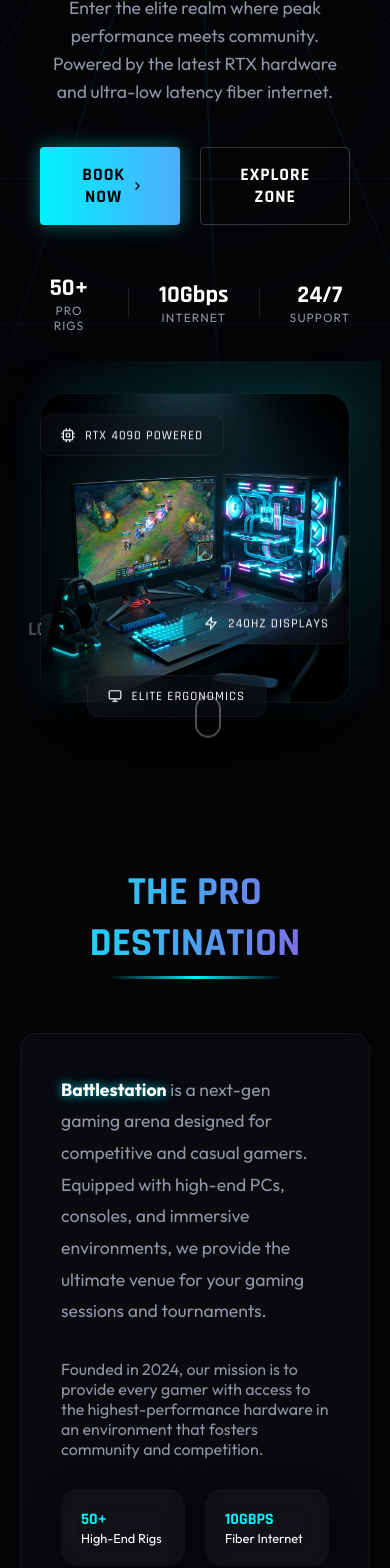
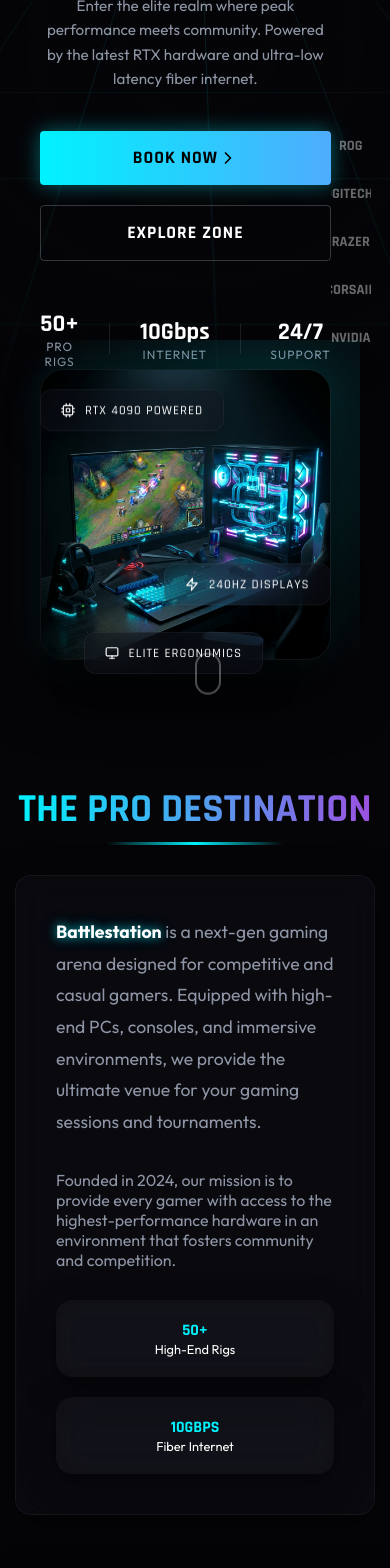
Before and after one commit to Abhinav-THAJ/battle-gaming, a React (Vite) app: page / in a window 390 px wide. Shown: the part 380-1948 px from the top of the page. Built offline with nearby package versions, Linux system fonts and the light colour scheme.

Commit message:
style: enhance mobile responsiveness across all sections

```diff
--- a/src/App.tsx
+++ b/src/App.tsx
@@ -246,6 +246,7 @@
       </nav>
 
 
+
       {/* Hero Section */}
       <section id="home" className="hero-section">
         <div className="hero-grid">
@@ -330,15 +331,16 @@
         </div>
 
         {/* Partner Logos */}
-        <div style={{ position: 'absolute', bottom: '100px', width: '100%', left: 0, padding: '0 40px', overflow: 'hidden' }}>
-          <div style={{ display: 'flex', justifyContent: 'center', alignItems: 'center', gap: '60px', opacity: 0.4, filter: 'grayscale(1) brightness(2)' }}>
-            <span style={{ fontFamily: 'var(--font-display)', fontWeight: 700, fontSize: '1.2rem' }}>ROG</span>
-            <span style={{ fontFamily: 'var(--font-display)', fontWeight: 700, fontSize: '1.2rem' }}>LOGITECH G</span>
-            <span style={{ fontFamily: 'var(--font-display)', fontWeight: 700, fontSize: '1.2rem' }}>RAZER</span>
-            <span style={{ fontFamily: 'var(--font-display)', fontWeight: 700, fontSize: '1.2rem' }}>CORSAIR</span>
-            <span style={{ fontFamily: 'var(--font-display)', fontWeight: 700, fontSize: '1.2rem' }}>NVIDIA</span>
+        <div className="partner-logos-container">
+          <div className="partner-logos-flex">
+            <span className="partner-logo">ROG</span>
+            <span className="partner-logo">LOGITECH G</span>
+            <span className="partner-logo">RAZER</span>
+            <span className="partner-logo">CORSAIR</span>
+            <span className="partner-logo">NVIDIA</span>
           </div>
         </div>
+
 
         <motion.div
           className="scroll-indicator"
@@ -362,16 +364,17 @@
             <p style={{ marginTop: '20px', color: 'var(--text-muted)' }}>
               Founded in 2024, our mission is to provide every gamer with access to the highest-performance hardware in an environment that fosters community and competition.
             </p>
-            <div style={{ display: 'grid', gridTemplateColumns: '1fr 1fr', gap: '20px', marginTop: '30px' }}>
-              <div className="glass-panel" style={{ padding: '20px', border: 'none', background: 'rgba(255,255,255,0.03)' }}>
+            <div className="about-stats-grid">
+              <div className="glass-panel stat-card">
                 <h4 style={{ color: 'var(--cyan)' }}>50+</h4>
                 <p style={{ fontSize: '0.8rem' }}>High-End Rigs</p>
               </div>
-              <div className="glass-panel" style={{ padding: '20px', border: 'none', background: 'rgba(255,255,255,0.03)' }}>
+              <div className="glass-panel stat-card">
                 <h4 style={{ color: 'var(--cyan)' }}>10Gbps</h4>
                 <p style={{ fontSize: '0.8rem' }}>Fiber Internet</p>
               </div>
             </div>
+
           </motion.div>
           <div className="features-grid">
             {[
@@ -393,9 +396,10 @@
       </section>
 
       {/* Testimonials Section */}
-      <section id="testimonials" style={{ padding: '100px 20px' }}>
+      <section id="testimonials" className="responsive-section">
         <h2 className="section-title text-gradient">Gamer Feedback</h2>
-        <div style={{ display: 'grid', gridTemplateColumns: 'repeat(auto-fit, minmax(300px, 1fr))', gap: '30px' }}>
+        <div className="testimonials-grid">
+
           {[
             { name: 'Marcus R.', role: 'Competitive Player', text: 'The 240Hz monitors are a game changer. Lowest ping I have ever experienced in the city.' },
             { name: 'Sarah K.', role: 'Streamer', text: 'Love the VIP suites! The lighting and atmosphere are perfect for my late-night streams.' },
@@ -550,7 +554,8 @@
       {/* Tournaments Section */}
       <section id="tournaments">
         <h2 className="section-title text-gradient">Active Tournaments</h2>
-        <div className="about-grid" style={{ gridTemplateColumns: 'minmax(300px, 1fr) 1.5fr' }}>
+        <div className="tournament-grid">
+
           <div className="glass-panel" style={{ padding: '30px' }}>
             <h3 style={{ color: 'var(--cyan)', marginBottom: '20px' }}><IconTrophy style={{ verticalAlign: 'middle', marginRight: '10px' }} /> Daily Challenges</h3>
             <ul style={{ listStyle: 'none', padding: 0 }}>
@@ -597,7 +602,8 @@
         {/* Hall of Fame Section */}
         <div style={{ marginTop: '60px' }}>
           <h3 className="section-title text-gradient" style={{ fontSize: '2rem', marginBottom: '40px' }}>Hall of Fame</h3>
-          <div style={{ display: 'grid', gridTemplateColumns: 'repeat(auto-fit, minmax(200px, 1fr))', gap: '20px' }}>
+          <div className="hall-of-fame-grid">
+
             {[
               { name: 'SlayerX', game: 'Valorant', score: '382 Wins' },
               { name: 'Ghost99', game: 'Counter-Strike 2', score: '24 MVPs' },
@@ -615,17 +621,18 @@
       </section>
 
       {/* Booking Section */}
-      <section id="booking" style={{ background: 'rgba(0,0,0,0.3)' }}>
+      <section id="booking" className="booking-section-outer">
         <h2 className="section-title text-gradient">Instant Booking</h2>
 
-        <div className="booking-container glass-panel" style={{ padding: '50px', maxWidth: '1000px', margin: '0 auto' }}>
+        <div className="booking-container glass-panel">
+
           {/* Bundle Offers */}
-          <div style={{ display: 'grid', gridTemplateColumns: 'repeat(auto-fit, minmax(250px, 1fr))', gap: '20px', marginBottom: '50px' }}>
+          <div className="bundles-grid">
             {[
               { title: 'Squad Night', desc: '5 PCs for 4 hours + Drinks', price: '₹1500', color: 'var(--cyan)' },
               { title: 'All-Nighter', desc: '10 PM - 6 AM Extreme Play', price: '₹500', color: 'var(--purple)' }
             ].map((b, i) => (
-              <div key={i} style={{ padding: '20px', borderRadius: '12px', border: `1px solid ${b.color}`, background: `${b.color}05`, position: 'relative' }}>
+              <div key={i} className="bundle-card" style={{ border: `1px solid ${b.color}`, background: `${b.color}05` }}>
                 <div style={{ position: 'absolute', top: -10, right: 10, background: b.color, color: '#000', fontSize: '0.7rem', fontWeight: 800, padding: '2px 10px', borderRadius: '10px' }}>POPULAR</div>
                 <h4 style={{ color: b.color, marginBottom: '5px' }}>{b.title}</h4>
                 <p style={{ fontSize: '0.8rem', color: 'var(--text-muted)', marginBottom: '10px' }}>{b.desc}</p>
@@ -633,7 +640,8 @@
               </div>
             ))}
           </div>
-          <div style={{ display: 'grid', gridTemplateColumns: 'repeat(auto-fit, minmax(200px, 1fr))', gap: '40px' }}>
+
+          <div className="booking-form-grid">
             <div className="form-group">
               <label className="form-label"><IconGamepad /> Gaming Zone</label>
               <select className="form-control" value={gameType} onChange={(e) => setGameType(e.target.value)}>
@@ -650,11 +658,12 @@
               <label className="form-label"><IconClock /> Session Time (Hrs)</label>
               <input type="number" className="form-control" min="1" max="12" value={hours} onChange={(e) => setHours(e.target.value)} />
             </div>
-            <div style={{ alignSelf: 'center', textAlign: 'center' }}>
+            <div className="total-due-container">
               <div style={{ fontSize: '0.8rem', color: 'var(--text-muted)', letterSpacing: '1px' }}>TOTAL DUE</div>
-              <div className="total-price" style={{ fontSize: '3.5rem', fontWeight: 800, color: 'var(--cyan)', textShadow: '0 0 15px rgba(0,242,254,0.5)' }}>₹{price}</div>
+              <div className="total-price-display">₹{price}</div>
             </div>
           </div>
+
           <button className="btn btn-primary" style={{ width: '100%', marginTop: '50px', padding: '25px', fontSize: '1.2rem', fontWeight: 700 }}>RESERVE MY SESSION</button>
         </div>
       </section>
--- a/src/index.css
+++ b/src/index.css
@@ -189,17 +189,53 @@
   margin: 0 auto;
 }
 
-.hero-grid {
-  display: grid;
-  grid-template-columns: 1fr;
-  gap: 60px;
-  align-items: center;
-  width: 100%;
-}
-
 @media (min-width: 1024px) {
   .hero-grid {
     grid-template-columns: 1.2fr 1fr;
+    text-align: left;
+  }
+}
+
+.partner-logos-container {
+  position: absolute;
+  bottom: 100px;
+  width: 100%;
+  left: 0;
+  padding: 0 40px;
+  overflow: hidden;
+}
+
+.partner-logos-flex {
+  display: flex;
+  justify-content: center;
+  align-items: center;
+  gap: 60px;
+  opacity: 0.4;
+  filter: grayscale(1) brightness(2);
+}
+
+.partner-logo {
+  font-family: var(--font-display);
+  font-weight: 700;
+  font-size: 1.2rem;
+  white-space: nowrap;
+}
+
+@media (max-width: 1023px) {
+  .partner-logos-container {
+    position: relative;
+    bottom: 0;
+    margin-top: 50px;
+    padding: 0 20px;
+  }
+
+  .partner-logos-flex {
+    gap: 30px;
+    flex-wrap: wrap;
+  }
+
+  .partner-logo {
+    font-size: 0.9rem;
   }
 }
 
@@ -482,8 +518,28 @@
 
 .features-grid {
   display: grid;
-  grid-template-columns: repeat(auto-fit, minmax(180px, 1fr));
+  grid-template-columns: repeat(auto-fit, minmax(280px, 1fr));
   gap: 20px;
+}
+
+.about-stats-grid {
+  display: grid;
+  grid-template-columns: 1fr 1fr;
+  gap: 20px;
+  margin-top: 30px;
+}
+
+.stat-card {
+  padding: 20px;
+  border: none;
+  background: rgba(255, 255, 255, 0.03);
+  text-align: center;
+}
+
+@media (max-width: 480px) {
+  .about-stats-grid {
+    grid-template-columns: 1fr;
+  }
 }
 
 .feature-card {
@@ -550,8 +606,14 @@
 /* Games & Pricing Section */
 .pricing-grid {
   display: grid;
-  grid-template-columns: repeat(auto-fit, minmax(300px, 1fr));
-  gap: 30px;
+  grid-template-columns: repeat(auto-fit, minmax(280px, 1fr));
+  gap: 20px;
+}
+
+@media (max-width: 768px) {
+  .pricing-grid {
+    grid-template-columns: 1fr;
+  }
 }
 
 .pricing-card {
@@ -615,6 +677,93 @@
   transform: translateY(-15px) scale(1.05);
 }
 
+/* Tournaments Section */
+.tournament-grid {
+  display: grid;
+  grid-template-columns: 1fr;
+  gap: 30px;
+}
+
+@media (min-width: 1024px) {
+  .tournament-grid {
+    grid-template-columns: 1fr 1.5fr;
+  }
+}
+
+.hall-of-fame-grid {
+  display: grid;
+  grid-template-columns: repeat(auto-fit, minmax(200px, 1fr));
+  gap: 20px;
+}
+
+@media (max-width: 480px) {
+  .hall-of-fame-grid {
+    grid-template-columns: 1fr;
+  }
+}
+
+/* Booking Section Refined */
+.booking-section-outer {
+  background: rgba(0,0,0,0.3);
+  padding: 100px 20px;
+}
+
+.booking-container {
+  max-width: 1000px;
+  margin: 0 auto;
+  padding: 50px;
+}
+
+.bundles-grid {
+  display: grid;
+  grid-template-columns: repeat(auto-fit, minmax(250px, 1fr));
+  gap: 20px;
+  margin-bottom: 50px;
+}
+
+.bundle-card {
+  padding: 24px;
+  border-radius: 12px;
+  position: relative;
+}
+
+.booking-form-grid {
+  display: grid;
+  grid-template-columns: repeat(auto-fit, minmax(200px, 1fr));
+  gap: 30px;
+}
+
+.total-due-container {
+  align-self: center;
+  text-align: center;
+}
+
+.total-price-display {
+  font-size: clamp(2.5rem, 8vw, 3.5rem);
+  font-weight: 800;
+  color: var(--cyan);
+  text-shadow: 0 0 15px rgba(0,242,254,0.5);
+  font-family: var(--font-display);
+}
+
+@media (max-width: 768px) {
+  .booking-container {
+    padding: 30px 20px;
+  }
+
+  .booking-form-grid {
+    grid-template-columns: 1fr;
+    gap: 20px;
+  }
+
+  .total-due-container {
+    margin-top: 20px;
+    padding: 20px;
+    background: rgba(0, 242, 254, 0.05);
+    border-radius: 12px;
+  }
+}
+
 .pricing-card:hover::before {
   transform: scaleX(1);
 }
@@ -1434,3 +1583,48 @@
     text-align: center;
   }
 }
+
+/* Testimonials Grid */
+.testimonials-grid {
+  display: grid;
+  grid-template-columns: repeat(auto-fit, minmax(280px, 1fr));
+  gap: 30px;
+}
+
+@media (max-width: 768px) {
+  .testimonials-grid {
+    grid-template-columns: 1fr;
+    gap: 20px;
+  }
+}
+
+/* Global Section Responsive Padding */
+@media (max-width: 768px) {
+  section {
+    padding: 60px 15px;
+  }
+
+  .section-title {
+    margin-bottom: 2.5rem;
+  }
+}
+
+/* Hero Title Tweaks */
+@media (max-width: 480px) {
+  .hero-title {
+    font-size: 2.5rem;
+  }
+
+  .hero-subtitle {
+    font-size: 0.95rem;
+  }
+
+  .hero-buttons {
+    flex-direction: column;
+    width: 100%;
+  }
+
+  .hero-buttons .btn {
+    width: 100%;
+  }
+}
```
